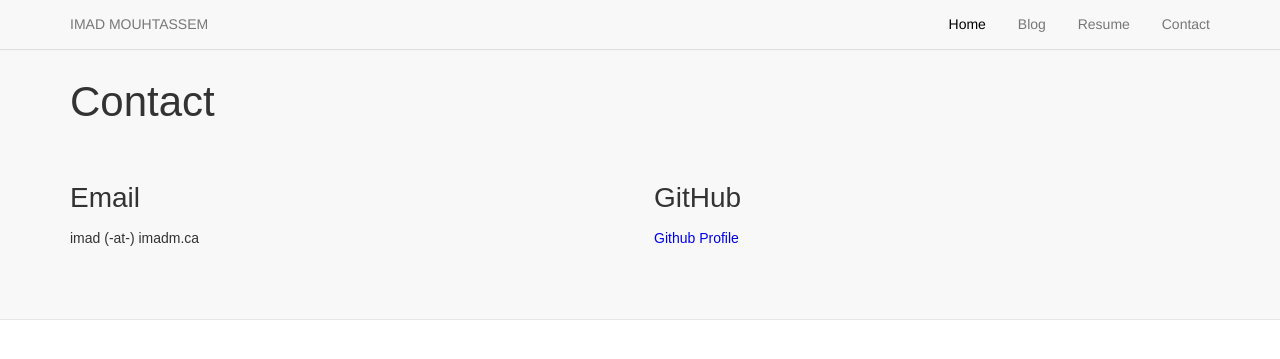
After one commit to mouhtasi/imadm.ca_old, a Django app: page /contact in a window 1280 px wide. The commit adds this page. Shown: the top 359 px of the page. Run offline with Django 3.2, Linux system fonts and the light colour scheme; parts of the project's set-up code (start-up, migrations or seed data) failed here and were passed over.

Commit message:
Add contact page

```diff
--- a/base/static/base/css/style.css
+++ b/base/static/base/css/style.css
@@ -111,6 +111,10 @@ dd, dt {
     font-size: 24px;
 }
 
+.buffer {
+    padding-top: 30px;
+}
+
 .content-wrapper {
     width: 100%;
     min-height: 12%;
--- /dev/null
+++ b/base/templates/base/contact.html
@@ -0,0 +1,54 @@
+{% load static %}
+<!doctype html>
+<html lang="en">
+<head>
+    <meta charset="utf-8">
+    <meta name="viewport" content="width=device-width, initial-scale=1.0">
+    <meta name="description" content="A layout example that shows off a responsive product landing page.">
+    <title>Imad Mouhtassem</title>
+
+    <link rel="stylesheet" type="text/css" href="{% static 'base/css/pure-min.css' %}" />
+    <link rel="stylesheet" type="text/css" href="{% static 'base/css/style.css' %}" />
+    <link rel="stylesheet" type="text/css" href="{% static 'base/css/grids-responsive-min.css' %}" />
+    <link rel="stylesheet" type="text/css" href="{% static 'base/css/fontawesome-all.min.css' %}" />
+</head>
+
+<body>
+
+<div class="header">
+    <div class="home-menu pure-menu pure-menu-horizontal pure-menu-fixed">
+        <a class="pure-menu-heading" href="{% url 'index' %}">Imad Mouhtassem</a>
+
+        <ul class="pure-menu-list">
+            <li class="pure-menu-item pure-menu-selected"><a href="{% url 'index' %}" class="pure-menu-link">Home</a></li>
+            <li class="pure-menu-item"><a href="https://imadm.ca/blog" class="pure-menu-link">Blog</a></li>
+            <li class="pure-menu-item"><a href="https://imadm.ca/resume.pdf" class="pure-menu-link">Resume</a></li>
+            <li class="pure-menu-item"><a href="#" class="pure-menu-link">Contact</a></li>
+        </ul>
+    </div>
+</div>
+
+<div class="buffer"></div>
+
+<div class="content-wrapper shaded">
+    <div class="content">
+        <div class="pure-g">
+            <div class="l-box pure-u-1">
+                <h2>Contact</h2>
+            </div>
+        </div>
+        <div class="pure-g">
+            <div class="l-box pure-u-1 pure-u-md-1-2 pure-u-lg-1-2">
+                <h3>Email</h3>
+                <p>imad (-at-) imadm.ca</p>
+            </div>
+            <div class="l-box pure-u-1 pure-u-md-1-2 pure-u-lg-1-2">
+                <h3>GitHub</h3>
+                <p><a href="https://github.com/mouhtasi">Github Profile</a></p>
+            </div>
+        </div>
+    </div>
+</div>
+
+</body>
+</html>
--- a/base/urls.py
+++ b/base/urls.py
@@ -3,4 +3,5 @@ from . import views
 
 urlpatterns = [
     path('', views.index, name='index'),
+    path('contact', views.contact, name='contact'),
 ]
--- a/base/views.py
+++ b/base/views.py
@@ -3,3 +3,7 @@ from django.shortcuts import render
 
 def index(request):
     return render(request, 'base/index.html')
+
+
+def contact(request):
+    return render(request, 'base/contact.html')
```
Also changed, not shown: base/templates/base/index.html (+5 -5 lines).
